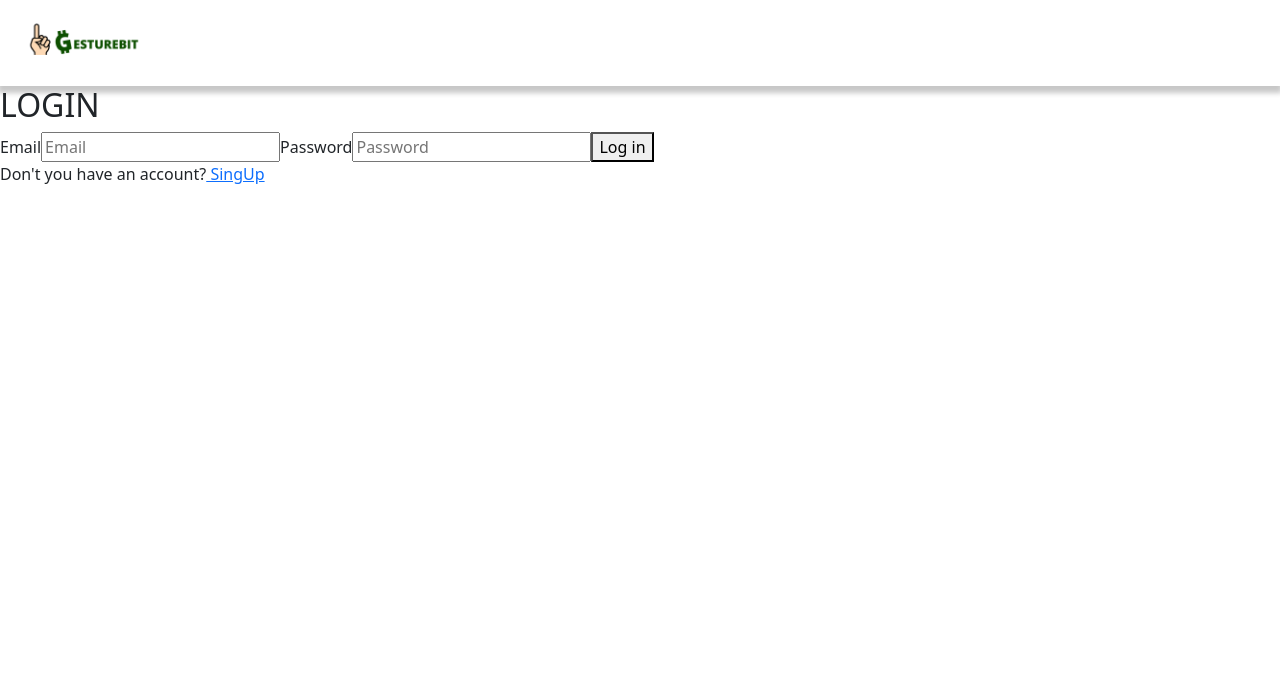
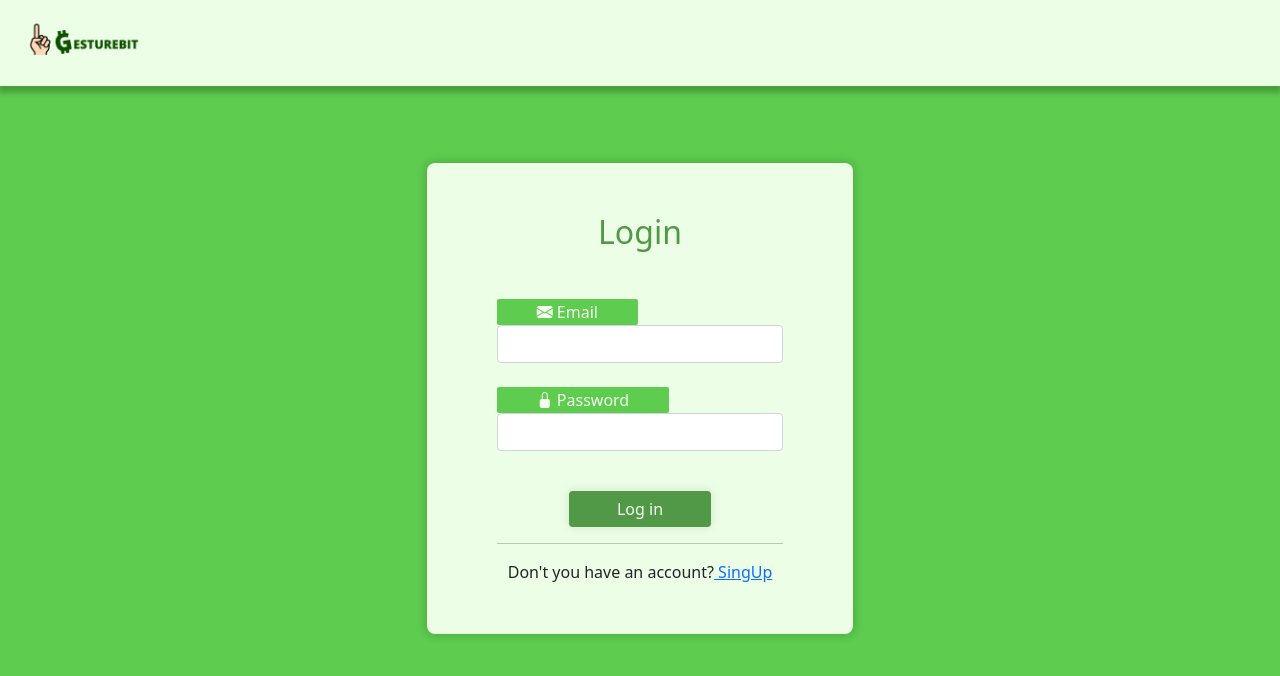
Before and after one commit to jarru28/gesturebit, a React (Create React App) app: page /login in a window 1280 px wide. Shown: the top 676 px of the page. Built offline with nearby package versions, Linux system fonts and the light colour scheme; no server answers.

Commit message:
interfaz login

```diff
--- a/src/components/CreateBots.js
+++ b/src/components/CreateBots.js
@@ -96,7 +96,7 @@ export default function CreateBot() {
                                         </input>
                                 </div>
                                 <div className="row justify-content-center" >
-                                <div className="">
+                                <div className="text-center">
                                 <label className="form-label" id="titleLabel">Exchange</label>
                                 </div>
                                 </div>
@@ -139,7 +139,7 @@ export default function CreateBot() {
                             </div>
                             <div className="col-11 col-md-5 col-xl-6" id="column">
                                 <div className="row justify-content-around mx-2 mb-4">
-                                    <p className="" id="titleLabel">Choose the strategy
+                                    <p className="text-center" id="titleLabel">Choose the strategy
                                     </p>
                                 </div>
                                 <div className="row justify-content-around ">
--- a/src/components/Login.js
+++ b/src/components/Login.js
@@ -3,6 +3,7 @@ import { withRouter, Redirect } from "react-router";
 import { Link} from "react-router-dom";
 import {app} from "../firebase.js";
 import { AuthContext } from "./Auth.js";
+import '../styles/Login.css';
 
 const Login = ({ history }) => {
   const handleLogin = useCallback(
@@ -28,20 +29,36 @@ const Login = ({ history }) => {
   }
 
   return (
-    <div>
-        <h2>LOGIN</h2>
-      <form onSubmit={handleLogin}>
-        <label>
-          Email
-          <input name="email" type="email" placeholder="Email" />
-        </label>
-        <label>
-          Password
-          <input name="password" type="password" placeholder="Password" />
-        </label>
-        <button type="submit">Log in</button>
-      </form>
-      Don't you have an account?<Link className="" to="/singup"> SingUp </Link>
+    <div className="container-fluid vh-100" id='bodyLogin'>
+      <div className="row d-flex justify-content-center align-items-center ">
+        <div className="col-11 col-md-7 col-lg-5 col-xl-4 " id='cardLogin'>
+          <h2 className="text-center mb-5" id="titleLogin">Login</h2>
+          <form onSubmit={handleLogin}>
+
+            <div className="form-outline form-white mb-4 ">
+              <label className="form-label " id="labelLogin">
+              <i class="bi bi-envelope-fill"></i> Email
+                </label>
+                <input name="email" className="form-control "  type="email" id="input"/>
+
+            </div>
+
+            <div className="form-outline form-white mb-4">
+              <label className="form-label" id="labelLogin">
+              <i class="bi bi-lock-fill"></i> Password
+              </label>
+                <input name="password" className="form-control " type="password" id="input" />
+
+            </div>
+            <div className="text-center">
+            <button className="btn px-5 mt-3" id="buttonLogin" type="submit">Log in</button>
+            </div>
+          </form>
+          <hr></hr>
+          <div className="text-center">Don't you have an account?<Link className="" to="/singup"> SingUp </Link></div>
+
+        </div>
+      </div>
     </div>
   );
 };
--- a/src/components/SingUp.js
+++ b/src/components/SingUp.js
@@ -3,6 +3,7 @@ import { withRouter } from "react-router";
 import { Redirect} from "react-router-dom";
 import {app} from "../firebase";
 import { AuthContext } from "./Auth.js";
+import '../styles/Login.css';
 
 const SignUp = ({ history }) => {
   const handleSignUp = useCallback(async event => {
@@ -25,19 +26,34 @@ const SignUp = ({ history }) => {
   }
 
   return (
-    <div>
-      <h2>SING UP</h2>
-      <form onSubmit={handleSignUp}>
-        <label>
-          Email
-          <input name="email" type="email" placeholder="Email" />
-        </label>
-        <label>
-          Password
-          <input name="password" type="password" placeholder="Password" />
-        </label>
-        <button type="submit">Sign Up</button>
-      </form>
+    <div className="container-fluid vh-100" id='bodyLogin'>
+      <div className="row d-flex justify-content-center align-items-center ">
+        <div className="col-11 col-md-7 col-lg-5 col-xl-4 " id='cardLogin'>
+          <h2 className="text-center mb-5" id="titleLogin">Sing up</h2>
+          <form onSubmit={handleSignUp}>
+
+            <div className="form-outline form-white mb-4 ">
+              <label className="form-label " id="labelLogin">
+              <i class="bi bi-envelope-fill"></i> Email
+                </label>
+                <input name="email" className="form-control "  type="email" id="input"/>
+
+            </div>
+
+            <div className="form-outline form-white mb-4">
+              <label className="form-label" id="labelLogin">
+              <i class="bi bi-lock-fill"></i> Password
+              </label>
+                <input name="password" className="form-control " type="password" id="input" />
+
+            </div>
+            <div className="text-center">
+            <button className="btn px-5 mt-3" id="buttonLogin" type="submit">Sing up</button>
+            </div>
+          </form>
+
+        </div>
+      </div>
     </div>
   );
 };
--- /dev/null
+++ b/src/styles/Login.css
@@ -0,0 +1,32 @@
+#bodyLogin{
+    background-color: rgb(93, 204, 79);
+}
+#cardLogin{
+    background-color: rgb(236, 255, 230);
+    box-shadow: 0px 0px 8px 2px rgba(0, 0, 0, 0.151);
+    margin-top: 6%;
+    padding: 50px 70px 50px 70px;
+    border-radius: 8px;
+}
+#buttonLogin{
+    background-color: rgb(81, 153, 70);
+    color: rgb(244, 255, 242);
+    box-shadow: 0px 0px 8px 2px rgba(0, 0, 0, 0.082);
+    border-style: none;
+    border-radius: 4px;
+}
+#buttonLogin:hover{
+    box-shadow: 0px 0px 6px 3px rgba(0, 0, 0, 0.342);
+}
+#labelLogin{
+    background-color: rgb(93, 204, 79);
+    color: rgb(244, 255, 240);
+    font-size: medium;
+    border-radius: 2px;
+    padding: 1px 40px;
+    margin-bottom: 0px;
+}
+#titleLogin{
+    color: rgb(81, 153, 70);
+
+}
--- a/src/styles/createBot.css
+++ b/src/styles/createBot.css
@@ -20,7 +20,7 @@
     border-radius: 8px;
 }
 #input:hover{
-    box-shadow: 0px 0px 8px 10px rgba(68, 68, 68, 0.301);
+    box-shadow: 0px 0px 5px 6px rgba(68, 68, 68, 0.301);
 }
 #subT{
     color: rgb(239, 255, 239);
--- a/src/styles/navigation.css
+++ b/src/styles/navigation.css
@@ -1,5 +1,5 @@
 #nav{
-    background-color: rgb(255, 255, 255);
+    background-color: rgb(236, 255, 230);
     box-shadow: 0px 5px 5px 2px rgba(0, 0, 0, 0.219);
 }
 #icons{
```
